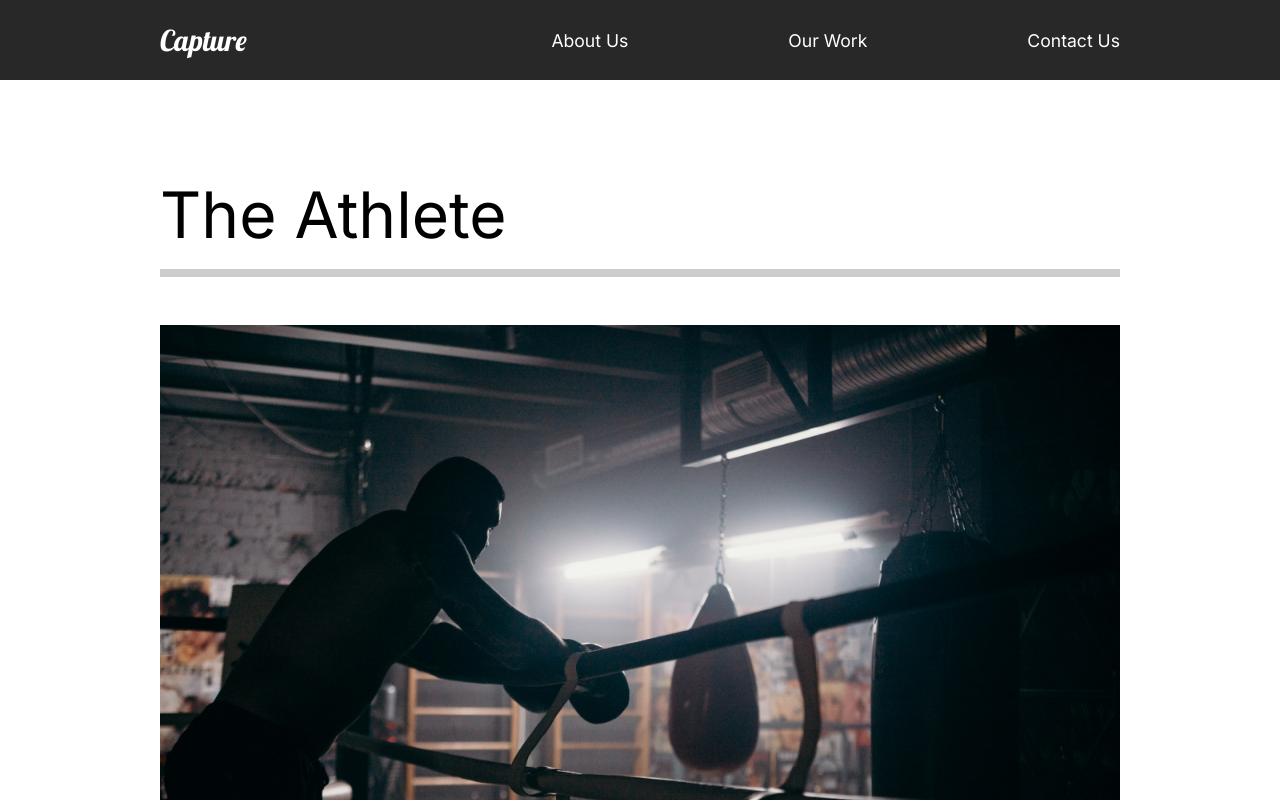
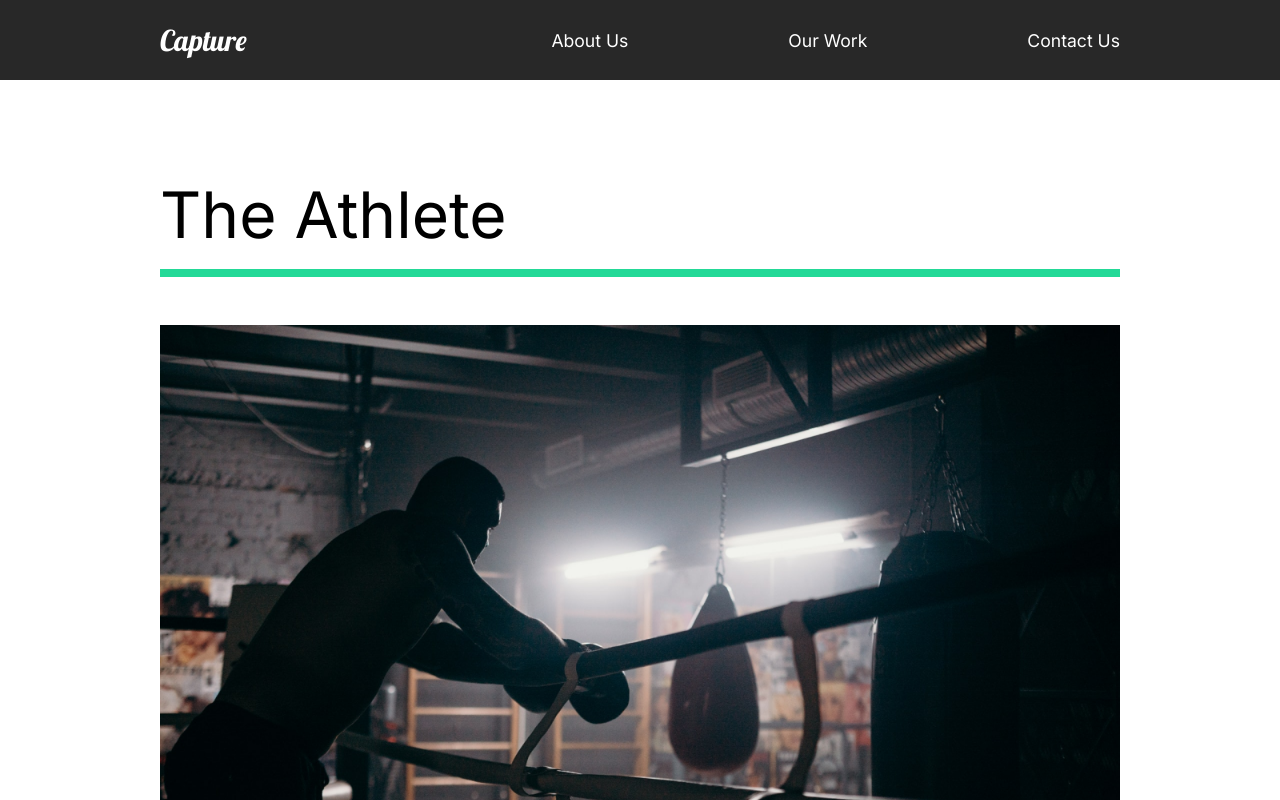
Before and after one commit to sdsimkins/react-capture, a React (Create React App) app: page /work in a window 1280 px wide. Shown: the top 800 px of the page. Built offline with nearby package versions, Linux system fonts and the light colour scheme.

Commit message:
16. Our work animation

```diff
--- a/src/animation.js
+++ b/src/animation.js
@@ -7,13 +7,12 @@
         opacity: 1,
         y: 0,
         transition: {
-            duration: 1,
+            duration: 0.5,
             when: "beforeChildren",
             staggerChildren: 0.25,
         },
     },exit: {
         opacity: 0,
-        y: 300,
         transition: {
             duration: 0.5,
         },
@@ -50,3 +49,25 @@
         },
     },
 };
+
+export const lineAnim = {
+    hidden: {width: "0%"},
+    show: {
+        width: "100%",
+        transition: {duraction: 1}
+    },
+};
+
+export const slider = {
+    hidden: {x: "-130%", skew:"45deg"},
+    show: {
+        x:"100%",
+        skew: "0deg",
+        transition: {ease: "easeOut", duration: 1}
+    },
+};
+
+export const sliderContainer = {
+    hidden: {opacity: 1},
+    show: {opacity: 1, transition: {staggerChildren: 0.15, ease: "easeOut"}}
+};
--- a/src/pages/OurWork.js
+++ b/src/pages/OurWork.js
@@ -7,16 +7,24 @@
 import goodtimes from "../img/goodtimes-small.png";
 // Animations
 import {motion} from 'framer-motion';
-import {pageAnimation} from "../animation";
+import {pageAnimation, fade, photoAnim, lineAnim, slider, sliderContainer} from "../animation";
 
 const OurWork = () => {
     return (
         <Work variants={pageAnimation} initial="hidden" animate="show" exit="exit" style={{background: "#fff"}}>
+            <motion.div variants={sliderContainer}>
+            <Frame1 variants={slider}></Frame1>
+            <Frame2 variants={slider}></Frame2>
+            <Frame3 variants={slider}></Frame3>
+            <Frame4 variants={slider}></Frame4>
+            </motion.div>
                 <Movie>
-                <h2>The Athlete</h2>
-                <div className="line"></div>
+                    <motion.h2 variants={fade}>The Athlete</motion.h2>
+                    <motion.div variants={lineAnim} className="line"></motion.div>
                     <Link to="/work/the-athlete">
-                    <img src={athlete} alt="athlete" />
+                        <Hide>
+                            <motion.img variants={photoAnim} src={athlete} alt="athlete" />
+                        </Hide>
                     </Link>
                 </Movie>
                 <Movie>
@@ -49,7 +57,7 @@
     padding-bottom: 10rem;
     .line{
         height: 0.5rem;
-        background: #cccccc;
+        background: #23d997;
         margin-bottom: 3rem;
     }
     img {
@@ -59,4 +67,31 @@
     }
 `;
 
+const Hide = styled.div`
+    overflow: hidden;
+`;
+
+// Frame Animation
+const Frame1 = styled(motion.div)`
+    position: fixed;
+    left: 0;
+    top: 10%;
+    width: 100%;
+    height: 100vh;
+    background: #fffebf;
+    z-index: 2;
+`;
+
+const Frame2 = styled(Frame1)`
+    background: #ff8efb;
+`;
+const Frame3 = styled(Frame1)`
+    background: #8ed2ff;
+`;
+const Frame4 = styled(Frame1)`
+    background: #8effa0;
+`;
+
+
+
 export default OurWork;
```
Lines whose indentation alone changed are shown as unchanged.
